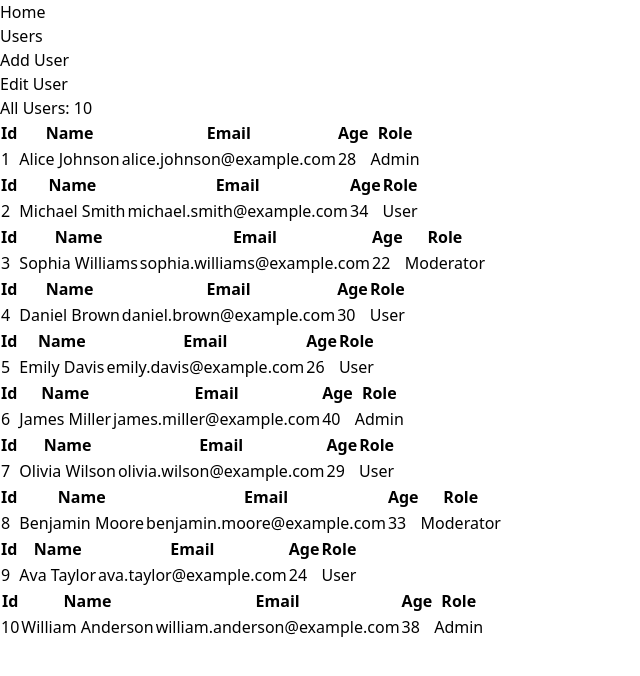
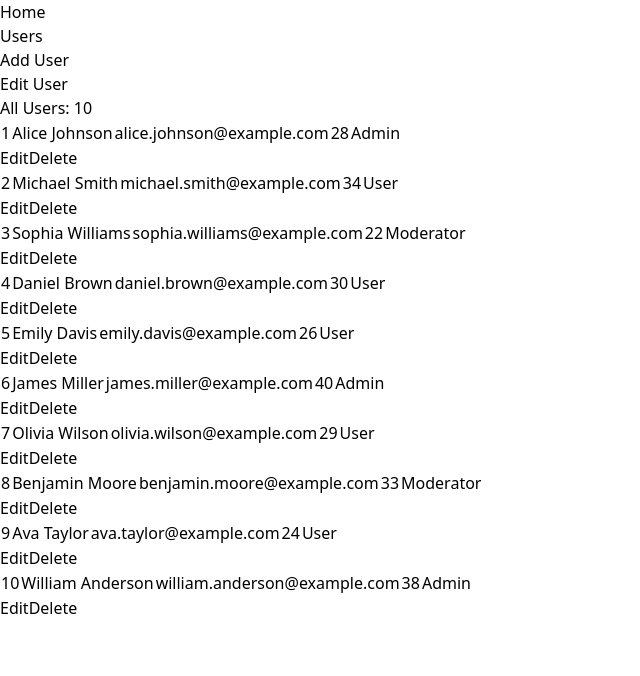
Before and after one commit to ramohin1236/rtk_query_first_project, a React (Vite) app: page / in a window 1280 px wide. Shown: the top 676 px of the page, without its empty margins (0-640 px from the left). Built offline with nearby package versions, Linux system fonts and the light colour scheme; data requests are answered from the project's data file.

Commit message:
table data and edit delete button added

```diff
--- a/src/components/UserTable.jsx
+++ b/src/components/UserTable.jsx
@@ -1,23 +1,13 @@
-import React from "react";
 import PropTypes from "prop-types";
 
 const UserTable = ({ user }) => {
   return (
-    <div className="overflow-x-auto">
-  <table className="min-w-full border border-gray-200 rounded-xl shadow-md overflow-hidden">
-    <thead className="bg-gray-100 text-gray-700">
-      <tr>
-        <th className="px-6 py-3 text-left text-sm font-semibold border-b">Id</th>
-        <th className="px-6 py-3 text-left text-sm font-semibold border-b">Name</th>
-        <th className="px-6 py-3 text-left text-sm font-semibold border-b">Email</th>
-        <th className="px-6 py-3 text-left text-sm font-semibold border-b">Age</th>
-        <th className="px-6 py-3 text-left text-sm font-semibold border-b">Role</th>
-      </tr>
-    </thead>
-    <tbody className="divide-y divide-gray-200">
-      <tr className="hover:bg-gray-50 transition-colors">
+    <div className="flex items-center justify-between p-4 border-b">
+      <div>
         <td className="px-6 py-4 text-sm text-gray-700">{user.id}</td>
-        <td className="px-6 py-4 text-sm font-medium text-gray-900">{user.name}</td>
+      <td className="px-6 py-4 text-sm font-medium text-gray-900">
+        {user.name}
+      </td>
       <td className="px-6 py-4 text-sm text-gray-600">{user.email}</td>
       <td className="px-6 py-4 text-sm text-gray-700">{user.age}</td>
       <td className="px-6 py-4 text-sm">
@@ -25,11 +15,15 @@ const UserTable = ({ user }) => {
           {user.role}
         </span>
       </td>
-      </tr>
-    </tbody>
-  </table>
       </div>
 
+      <button className="px-4 py-2 text-sm font-medium text-white bg-blue-600 rounded-md hover:bg-blue-700">
+        Edit
+      </button>
+      <button className="px-4 py-2 text-sm font-medium text-white bg-red-600 rounded-md hover:bg-blue-700">
+        Delete
+      </button>
+    </div>
   );
 };
 UserTable.propTypes = {
--- a/src/components/Users.jsx
+++ b/src/components/Users.jsx
@@ -18,9 +18,14 @@ const Users = () => {
         <p className="text-lg font-semibold text-green-600 ">All Users: <span className="font-bold text-blue-600">{users.length}</span></p>
 
         <div>
-            {
-                users.map((user)=><UserTable key={user.id} user={user} />)
-            }
+           <tbody className="divide-y divide-gray-200">
+      <tr className="hover:bg-gray-50 transition-colors">
+        {
+            users.map((user, index)=><UserTable key={index} user={user} />)
+        }
+
+      </tr>
+    </tbody>
         </div>
     </div>
   )
```
Lines whose indentation alone changed are shown as unchanged.
